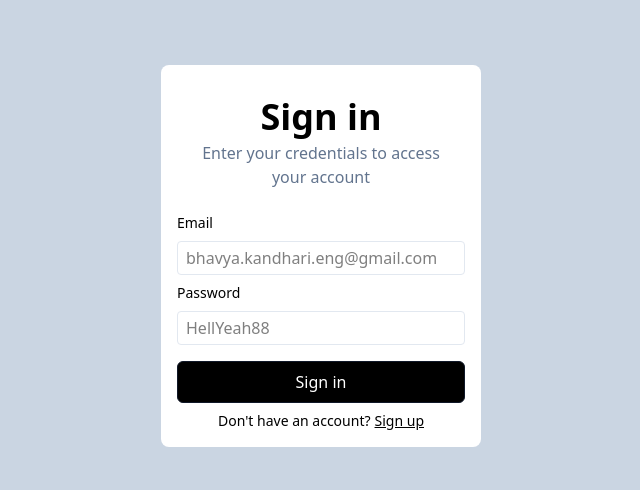
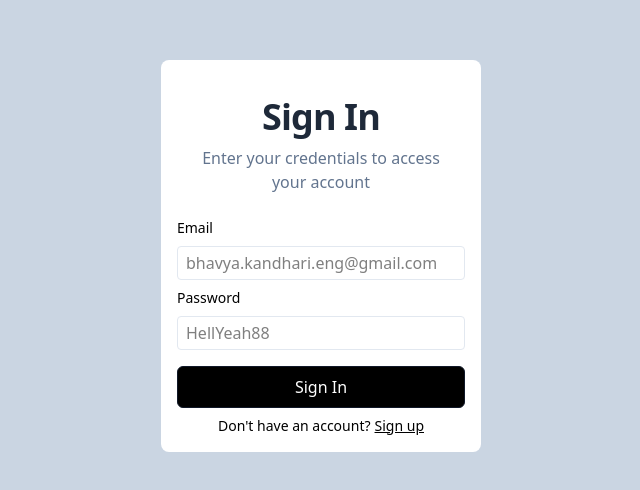
Before and after one commit to bkandh30/instaWallet, a React (Vite) app in the folder frontend/: page /signin in a window 1280 px wide. Shown: the part 144-634 px from the top of the page, without its empty margins (319-959 px from the left). Built offline with nearby package versions, Linux system fonts and the light colour scheme.

Commit message:
updated heading component

```diff
--- a/frontend/src/components/Heading.jsx
+++ b/frontend/src/components/Heading.jsx
@@ -1,5 +1,7 @@
-export function Heading({label}) {
-    return <div className="font-bold text-4xl pt-6">
-      {label}
+export function Heading({ label }) {
+  return (
+    <div className="font-extrabold text-4xl pt-6 text-gray-800 tracking-tight leading-snug relative inline-block">
+        {label}
     </div>
+  );
 }
--- a/frontend/src/pages/Signin.jsx
+++ b/frontend/src/pages/Signin.jsx
@@ -9,12 +9,12 @@ export const Signin = () => {
     return <div className="bg-slate-300 h-screen flex justify-center">
     <div className="flex flex-col justify-center">
       <div className="rounded-lg bg-white w-80 text-center p-2 h-max px-4">
-        <Heading label={"Sign in"} />
+        <Heading label={"Sign In"} />
         <SubHeading label={"Enter your credentials to access your account"} />
         <InputBox placeholder="bhavya.kandhari.eng@gmail.com" label={"Email"} />
         <InputBox placeholder="HellYeah88" label={"Password"} />
         <div className="pt-4">
-          <Button label={"Sign in"} />
+          <Button label={"Sign In"} />
         </div>
         <BottomWarning label={"Don't have an account?"} buttonText={"Sign up"} to={"/signup"} />
       </div>
```
